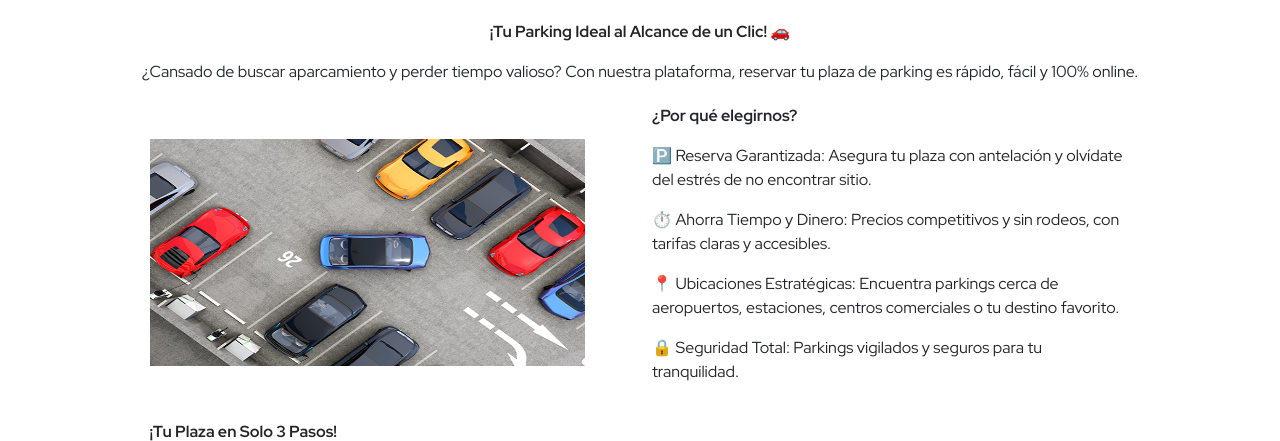
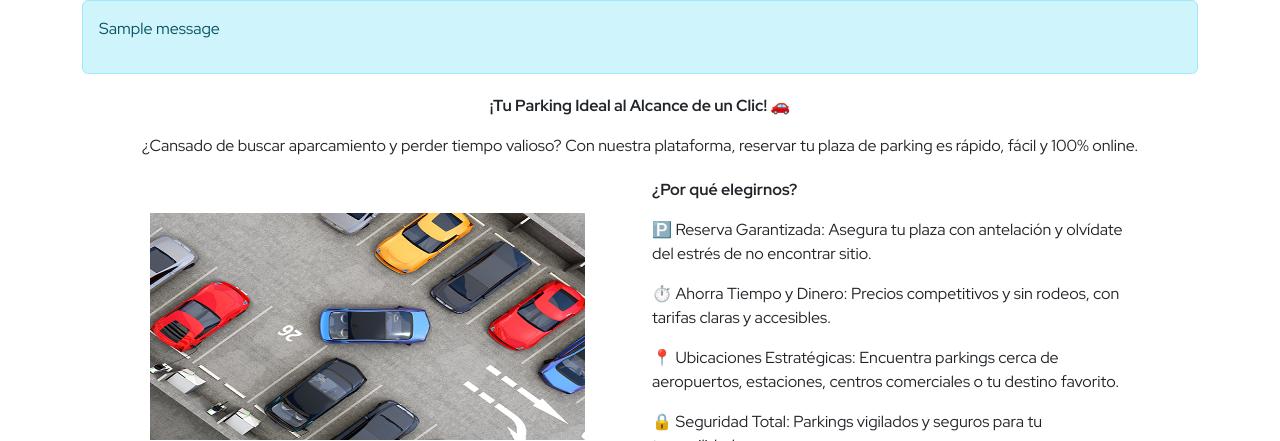
Before and after one commit to DarthRueda/ParkingPython, a Flask app: page /home in a window 1280 px wide. Shown: the part 170-611 px from the top of the page. Run offline with Flask 3, Linux system fonts and the light colour scheme; the visitor is signed in with stand-in values (Sample User, id 1); tables that the repository leaves empty hold one stand-in row (values such as "Sample post"); one stand-in notice (Sample message) is shown; some libraries are stand-ins or nearby versions.

Commit message:
Cambios en las notificaciones

```diff
--- a/app/routes.py
+++ b/app/routes.py
@@ -60,9 +60,10 @@ def register_routes(app):
             user.first_name = form.first_name.data
             user.last_name = form.last_name.data
             user.email = form.email.data
+            user.plate = request.form.get('plate')  # Update the plate field
             db.session.commit()
             flash('Perfil actualizado exitosamente.')
-            return redirect(url_for('perfil'))
+            return redirect(url_for('home'))  # Redirect to home instead of perfil
         return render_template('perfil.html', user=user, form=form)
 
     @app.route('/parkings', methods=['GET'])
@@ -84,13 +85,13 @@ def register_routes(app):
             flash('Parking reservado exitosamente.')
         else:
             flash('El parking no está disponible.')
-        return redirect(url_for('parkings'))
+        return redirect(url_for('home'))  # Redirect to home instead of parkings
 
     @app.route('/logout')
     def logout():
         session.pop('user', None)
         flash('Has cerrado sesión exitosamente.')
-        return redirect(url_for('login'))
+        return redirect(url_for('home'))  # Redirect to home instead of login
 
     @app.route('/info')
     def info():
--- a/app/templates/home.html
+++ b/app/templates/home.html
@@ -3,6 +3,17 @@
 {% block title %}Home{% endblock %}
 
 {% block content %}
+<div class="container">
+    {% with messages = get_flashed_messages(with_categories=true) %}
+        {% if messages %}
+            <div class="alert alert-info">
+                {% for category, message in messages %}
+                    <p>{{ message }}</p>
+                {% endfor %}
+            </div>
+        {% endif %}
+    {% endwith %}
+</div>
 <div class="texto-superior">
     <p><b>¡Tu Parking Ideal al Alcance de un Clic! 🚗</b></p>
     <p>¿Cansado de buscar aparcamiento y perder tiempo valioso? Con nuestra plataforma, reservar tu plaza de parking es rápido, fácil y 100% online.</p>
--- a/app/templates/perfil.html
+++ b/app/templates/perfil.html
@@ -25,6 +25,10 @@
                         {{ form.email.label(class="form-label") }}
                         <input type="email" class="form-control" id="email" name="email" value="{{ user.email }}" readonly>
                     </div>
+                    <div class="mb-3">
+                        <label for="plate" class="form-label">Matrícula</label>
+                        <input type="text" class="form-control" id="plate" name="plate" value="{{ user.plate }}">
+                    </div>
                 </div>
                 <div class="col-6 col-perfil">
                     <h3>Información de la Cuenta</h3>
```
